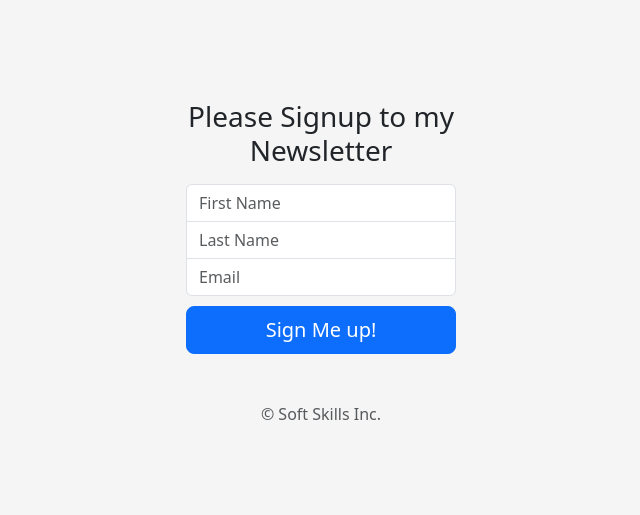
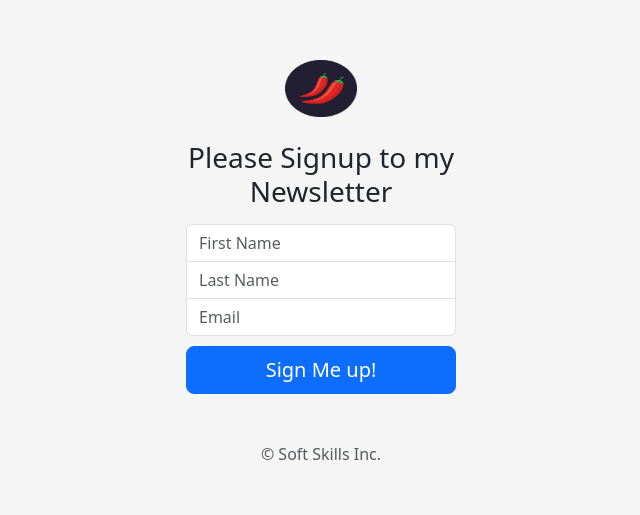
Before and after one commit to Abmart0803/Newsletter-Signup-Page, a website: page signup.html in a window 1280 px wide. Shown: the part 129-644 px from the top of the page, without its empty margins (319-959 px from the left). Drawn offline with nearby package versions, Linux system fonts and the light colour scheme.

Commit message:
modify signup.html file.

```diff
--- a/signup.html
+++ b/signup.html
@@ -95,7 +95,7 @@ crossorigin="anonymous">
 <main class="form-signin w-100 m-auto">
   <form action="/" class="form-signin" method="post">
     <!-- <img class="image/chillies.png" alt="" width="72" height="57"> -->
-    <!-- <img class="mb-4" src="./public/images/softlink logo.png" alt="" width="72" height="57"> -->
+    <img class="mb-4" src="./public/images/chillies.png" alt="" width="72" height="57">
     <h1 class="h3 mb-3 fw-normal">Please Signup to my Newsletter</h1>
 
 
```
